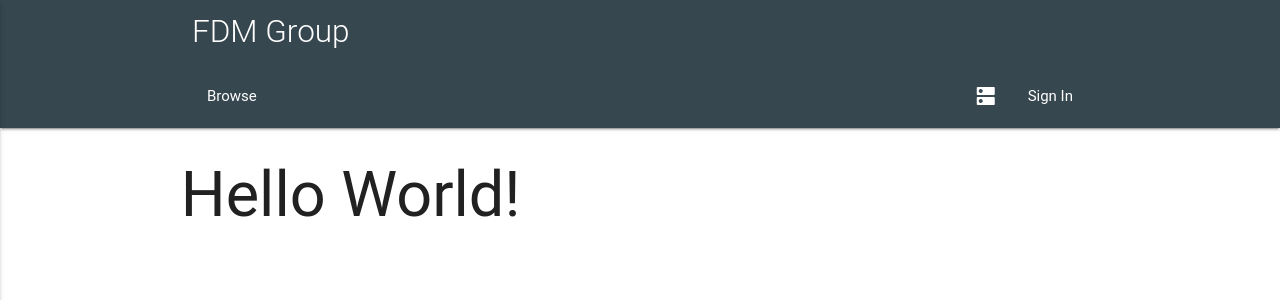
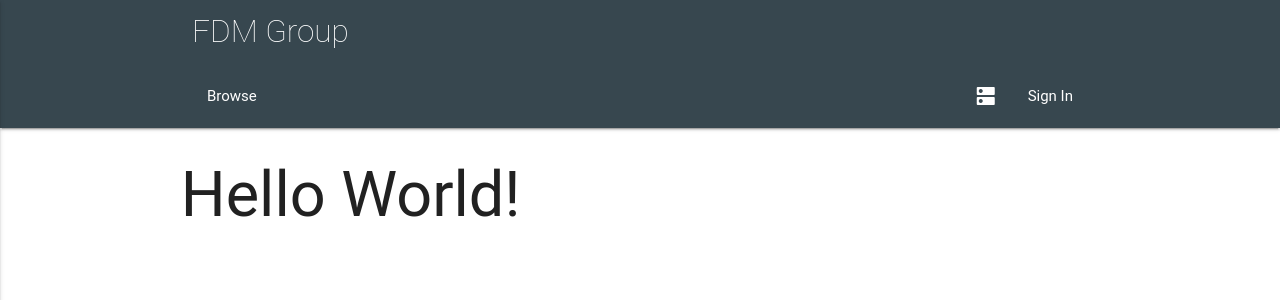
Before and after one commit to DutchGH/ProjectNarwhal, a Flask app: page / in a window 1280 px wide. Shown: the top 300 px of the page. Run offline with Flask 2, Linux system fonts and the light colour scheme; some libraries are stand-ins or nearby versions; some web fonts are replaced.

Commit message:
having problems with custom css in windows...

```diff
--- a/Server/app/static/css/style.css
+++ b/Server/app/static/css/style.css
@@ -1,3 +1,4 @@
+
 .Site {
     display: flex;
     min-height: 100vh;
@@ -10,5 +11,5 @@
 
   .brand-logo
   {
-  	font-weight: 300;
-        }
+  	font-weight: 200 ;
+  }
--- a/Server/app/templates/base.html
+++ b/Server/app/templates/base.html
@@ -4,8 +4,9 @@
         <!--Import Google Icon Font-->
         <link href="http://fonts.googleapis.com/icon?family=Material+Icons" rel="stylesheet">
         <!--Import materialize.css-->
-        <link type="text/css" rel="stylesheet" href="{{ url_for( 'static', filename = 'css/materialize.min.css')}}"  media="screen,projection"/>
-        <link type = "text/css" rel="stylesheet" href="{{url_for ('static', filename = 'css/style.css')}}"/>
+        <link type="text/css" rel="stylesheet" href="{{ url_for( 'static', filename = 'css/materialize.min.css')}}"  media="screen,projection">
+        <link type = "text/css" rel="stylesheet" href="{{url_for ('static', filename = 'css/style.css')}}">
+
         <!--Let browser know website is optimized for mobile-->
         <meta name="viewport" content="width=device-width, initial-scale=1.0"/>
         {% block title %} {% if title %}<title>{{title}}</title>{% else %}<title>Project Narwhal</title>{% endif %} {% endblock %}
```
